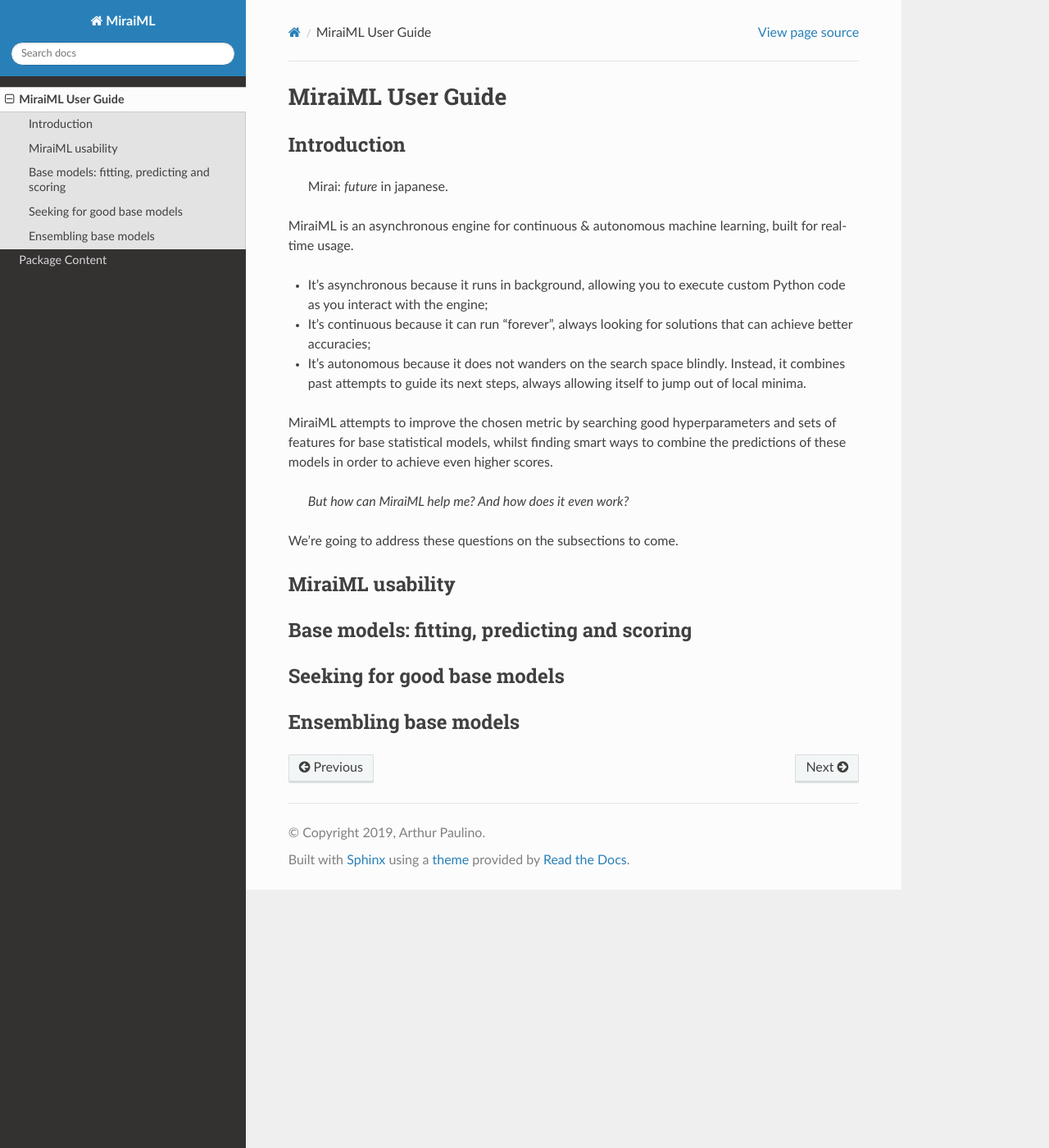
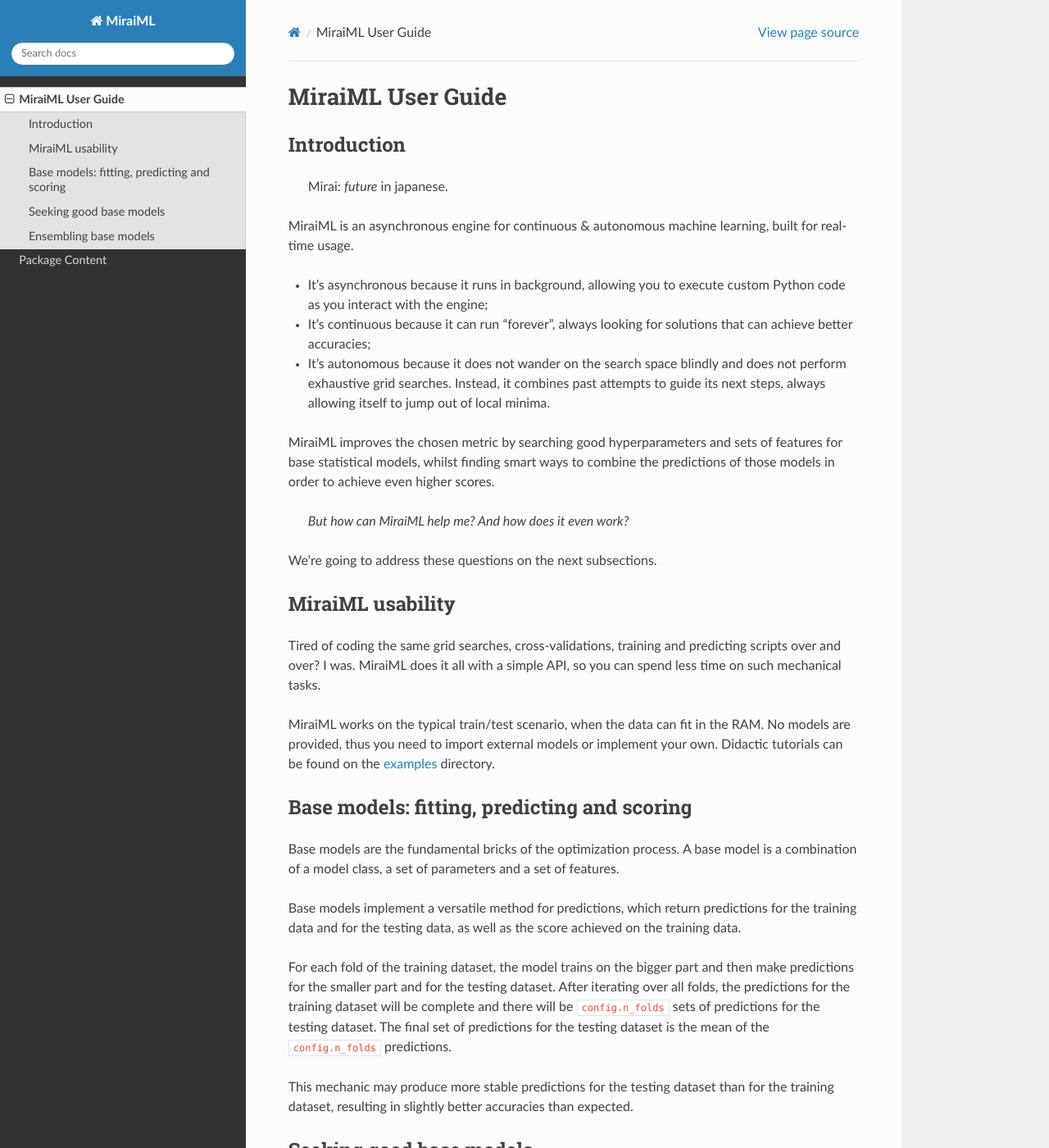
Before and after one commit to arthurpaulino/miraiml, a Sphinx documentation site: the page built from docs/user_guide.rst, in a window 1280 px wide and 1400 px high. Shown: the whole window at 82% size. Built offline with Sphinx 7.4.7 and the Read the Docs theme 2.0.0, drawn with Linux system fonts in a browser that asks for light colours; some of the changed text lies outside the part shown.

Commit message:
more content and more organization

```diff
--- a/docs/user_guide.rst
+++ b/docs/user_guide.rst
@@ -15,26 +15,64 @@
 - It's continuous because it can run "forever", always looking for solutions that
   can achieve better accuracies;
 
-- It's autonomous because it does not wanders on the search space blindly. Instead,
-  it combines past attempts to guide its next steps, always allowing itself to jump
-  out of local minima.
+- It's autonomous because it does not wander on the search space blindly and does
+  not perform exhaustive grid searches. Instead, it combines past attempts to guide
+  its next steps, always allowing itself to jump out of local minima.
 
-MiraiML attempts to improve the chosen metric by searching good hyperparameters
-and sets of features for base statistical models, whilst finding smart ways to
-combine the predictions of these models in order to achieve even higher scores.
+MiraiML improves the chosen metric by searching good hyperparameters and sets of
+features for base statistical models, whilst finding smart ways to combine the
+predictions of those models in order to achieve even higher scores.
 
     `But how can MiraiML help me? And how does it even work?`
 
-We're going to address these questions on the subsections to come.
+We're going to address these questions on the next subsections.
 
 MiraiML usability
 -----------------
 
+Tired of coding the same grid searches, cross-validations, training and predicting
+scripts over and over? I was. MiraiML does it all with a simple API, so you can
+spend less time on such mechanical tasks.
+
+MiraiML works on the typical train/test scenario, when the data can fit in the
+RAM. No models are provided, thus you need to import external models or implement
+your own. Didactic tutorials can be found on the
+`examples <https://github.com/arthurpaulino/miraiml/tree/master/examples>`_
+directory.
+
 Base models: fitting, predicting and scoring
 --------------------------------------------
 
-Seeking for good base models
-----------------------------
+.. _base_model:
+
+Base models are the fundamental bricks of the optimization process. A base model
+is a combination of a model class, a set of parameters and a set of features.
+
+Base models implement a versatile method for predictions, which return predictions
+for the training data and for the testing data, as well as the score achieved on
+the training data.
+
+For each fold of the training dataset, the model trains on the bigger part and
+then make predictions for the smaller part and for the testing dataset. After
+iterating over all folds, the predictions for the training dataset will be
+complete and there will be ``config.n_folds`` sets of predictions for the testing
+dataset. The final set of predictions for the testing dataset is the mean of the
+``config.n_folds`` predictions.
+
+This mechanic may produce more stable predictions for the testing dataset than for
+the training dataset, resulting in slightly better accuracies than expected.
+
+Seeking good base models
+------------------------
+
+.. _mirai_seeker:
+
+For each hyperparameter and feature, its value (True or False for features) is
+chosen stochastically depending on the mean score of the registered entries in
+which the value was chosen before. Better parameters and features have higher
+chances of being chosen.
 
 Ensembling base models
 ----------------------
+
+.. _ensemble:
```
Also changed, not shown: README.md (+1 -1 lines), 1 other file.
